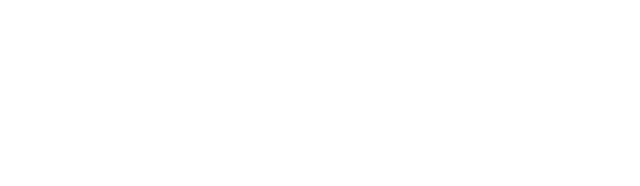
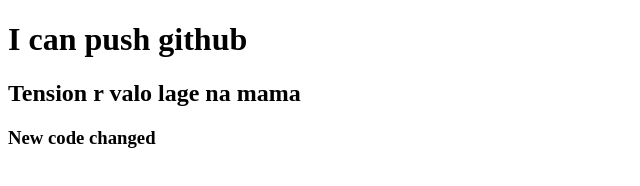
Before and after one commit to Asad589/my-second-repo, a plain HTML site: page index.html in a window 1280 px wide. Shown: the whole page, without its empty margins (0-640 px from the left). Drawn offline with Linux system fonts and the light colour scheme.

Commit message:
added header

```diff
--- a/index.html
+++ b/index.html
@@ -7,6 +7,8 @@
     <title>My Second Repo</title>
 </head>
 <body>
-
+    <h1>I can push github</h1>
+    <h2>Tension r valo lage na mama</h2>
+    <h3>New code changed</h3>
 </body>
 </html>
```
